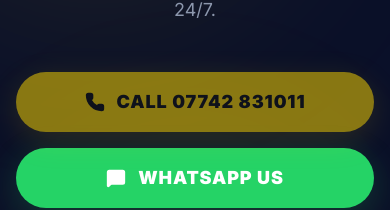
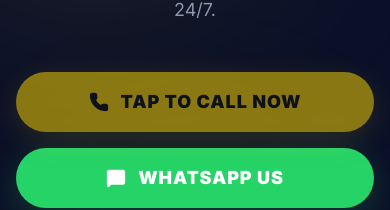
Before and after one commit to ESIGNSEO/Locksmiths-24-hour-UK, a Next.js app: page / in a window 390 px wide. Shown: the part 477-687 px from the top of the page. Built offline with nearby package versions, Linux system fonts and the light colour scheme.

Commit message:
feat: display phone digits only on contact page, show 'Tap to Call' on other pages

```diff
--- a/src/app/[town]/page.tsx
+++ b/src/app/[town]/page.tsx
@@ -86,7 +86,7 @@
               className="flex items-center justify-center gap-3 w-full py-4 px-6 rounded-2xl bg-primary text-primary-foreground font-black text-sm uppercase tracking-wider transition-premium shadow-[0_4px_20px_rgba(255,217,0,0.25)] hover:scale-[1.02] active:scale-[0.98] animate-[pulse_2.8s_ease-in-out_infinite]"
             >
               <Phone className="h-4 w-4 fill-current" />
-              Call 07742 831011
+              Tap to Call Now
             </a>
             <a
               href="https://wa.me/447742831011?text=Hello%2C%20I%20need%20a%20locksmith%20in%20"
--- a/src/app/about-us/page.tsx
+++ b/src/app/about-us/page.tsx
@@ -89,7 +89,7 @@
             className="flex items-center justify-center gap-3 w-full sm:w-auto py-3 px-6 rounded-xl bg-primary text-primary-foreground font-black text-sm uppercase tracking-wider transition-premium shadow-[0_4px_16px_rgba(255,217,0,0.25)]"
           >
             <Phone className="h-4 w-4 fill-current" />
-            Call 07742 831011
+            Tap to Call Now
           </a>
           <a
             href="https://wa.me/447742831011?text=Hello%2C%20I%20need%20a%20locksmith"
--- a/src/app/areas-covered/page.tsx
+++ b/src/app/areas-covered/page.tsx
@@ -89,7 +89,7 @@
               className="flex items-center justify-center gap-3 w-full py-3 px-6 rounded-xl bg-primary text-primary-foreground font-black text-sm uppercase tracking-wider transition-premium shadow-[0_4px_16px_rgba(255,217,0,0.25)]"
             >
               <Phone className="h-4 w-4 fill-current" />
-              Call 07742 831011
+              Tap to Call Now
             </a>
             <a
               href="https://wa.me/447742831011?text=Hello%2C%20I%20need%20a%20locksmith"
--- a/src/app/page.tsx
+++ b/src/app/page.tsx
@@ -54,7 +54,7 @@
               className="flex items-center justify-center gap-3 w-full py-4 px-8 rounded-2xl bg-primary text-primary-foreground font-black text-lg uppercase tracking-wider transition-premium shadow-[0_8px_32px_rgba(255,217,0,0.25)] hover:shadow-[0_12px_40px_rgba(255,217,0,0.45)] hover:-translate-y-0.5 active:scale-[0.98] animate-[pulse_2.8s_ease-in-out_infinite]"
             >
               <Phone className="h-5 w-5 fill-current" />
-              Call 07742 831011
+              Tap to Call Now
             </a>
             <a
               href="https://wa.me/447742831011?text=Hello%2C%20I%20need%20a%20locksmith"
--- a/src/app/services/page.tsx
+++ b/src/app/services/page.tsx
@@ -99,7 +99,7 @@
               className="flex items-center justify-center gap-3 w-full py-3 px-6 rounded-xl bg-primary text-primary-foreground font-black text-sm uppercase tracking-wider transition-premium shadow-[0_4px_16px_rgba(255,217,0,0.25)] hover:scale-[1.02]"
             >
               <Phone className="h-4 w-4 fill-current" />
-              Call 07742 831011
+              Tap to Call Now
             </a>
             <a
               href="https://wa.me/447742831011?text=Hello%2C%20I%20need%20a%20locksmith"
--- a/src/components/Footer.tsx
+++ b/src/components/Footer.tsx
@@ -25,7 +25,7 @@
             </p>
             <div className="flex items-center gap-2 text-primary font-bold text-lg pt-2">
               <Phone className="h-5 w-5 fill-current" />
-              <a href="tel:07742831011" className="hover:underline">07742 831011</a>
+              <a href="tel:07742831011" className="hover:underline">Tap to Call Now</a>
             </div>
             <div className="flex items-center gap-2 text-xs text-[#8c97ad] bg-[#141c34] border border-[#2e364d] p-3 rounded-xl max-w-md">
               <ShieldCheck className="h-5 w-5 text-primary shrink-0" />
--- a/src/components/Header.tsx
+++ b/src/components/Header.tsx
@@ -61,7 +61,7 @@
             className="flex items-center gap-2 px-5 py-2.5 rounded-full bg-primary text-primary-foreground font-black text-sm uppercase tracking-wider transition-premium hover:-translate-y-0.5 shadow-[0_4px_20px_rgba(255,217,0,0.25)] hover:shadow-[0_6px_24px_rgba(255,217,0,0.4)]"
           >
             <Phone className="h-4 w-4 fill-current animate-pulse" />
-            07742 831011
+            Tap to Call
           </a>
         </div>
 
@@ -100,7 +100,7 @@
               className="flex items-center justify-center gap-2 w-full py-3.5 rounded-xl bg-primary text-primary-foreground font-black uppercase tracking-wider text-center"
             >
               <Phone className="h-4 w-4 fill-current" />
-              07742 831011
+              Tap to Call
             </a>
           </div>
         </div>
```
